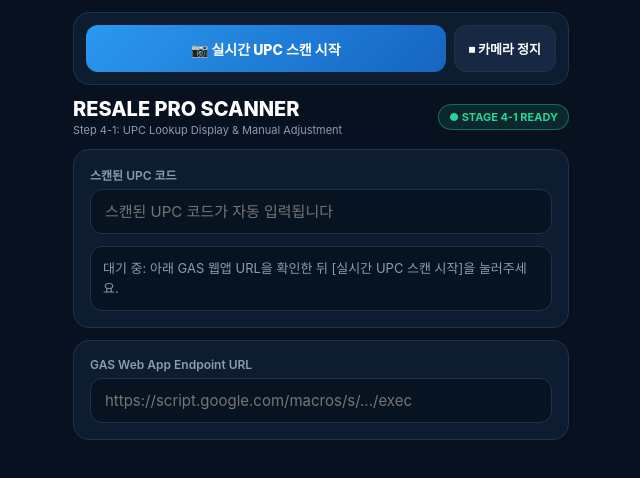
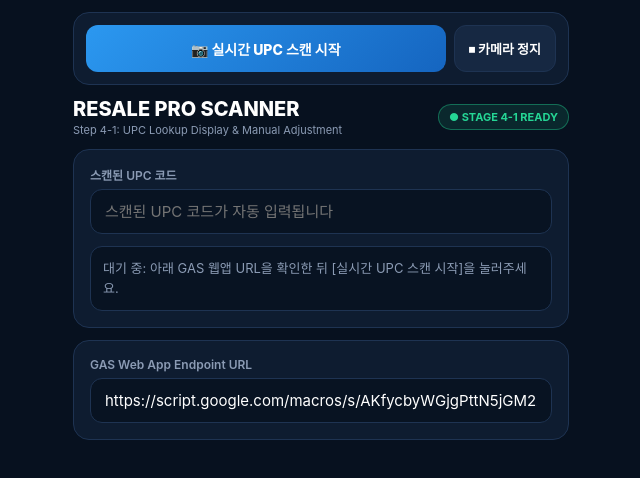
Before and after one commit to alexkimaci-wq/resale-pro-scanner-test, a plain HTML site: page index.html in a window 1280 px wide. Shown: the whole page, without its empty margins (319-959 px from the left). Drawn offline with Linux system fonts and the light colour scheme.

Commit message:
Update index.html

```diff
--- a/index.html
+++ b/index.html
@@ -151,7 +151,7 @@
   </div>
 
   <script>
-    const DEFAULT_GAS_ENDPOINT_URL = "";
+    const DEFAULT_GAS_ENDPOINT_URL = "https://script.google.com/macros/s/AKfycbyWGjgPttN5jGM2xfGkTZy6gYZs77_Dq_taJ2ur1-ySqv7xtmu5DwWCFeLTklKdWF4A/exec";
     const STORAGE_KEY_URL = "RESALE_PRO_GAS_URL";
 
     let upcScannerInstance = null;
```
